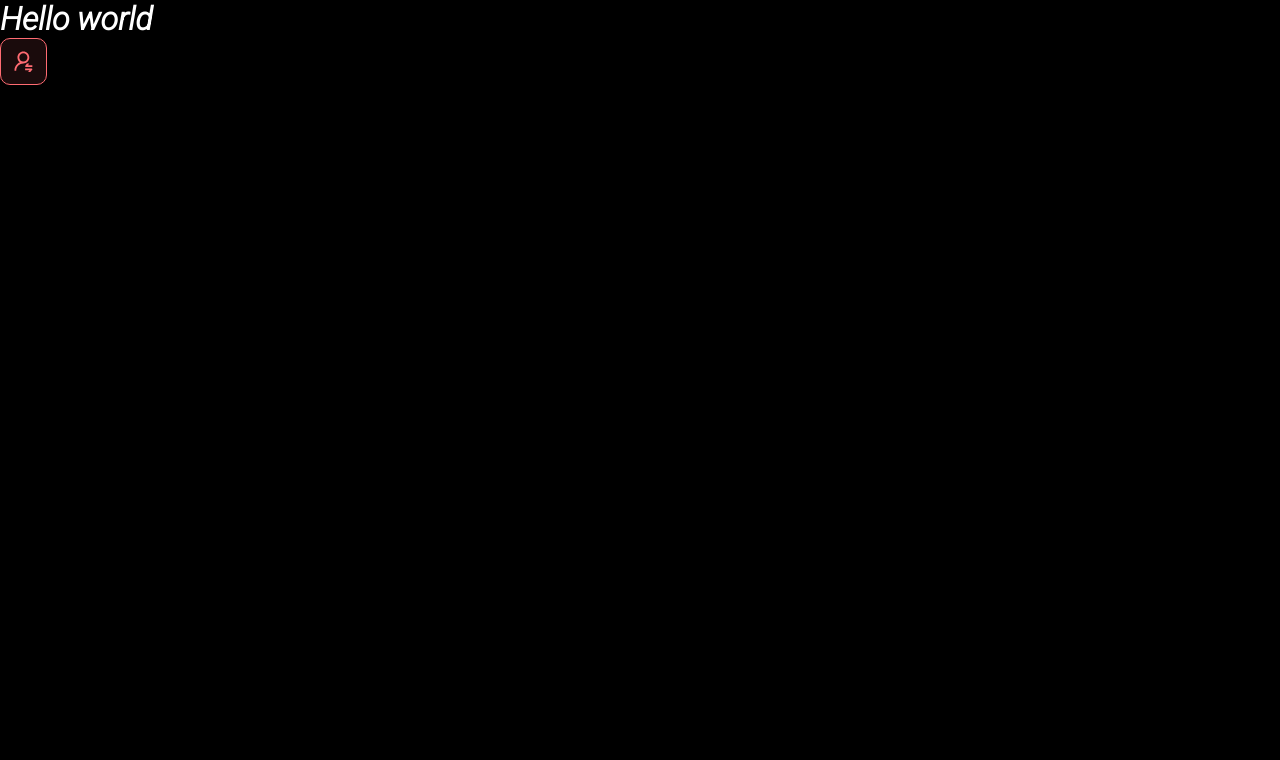
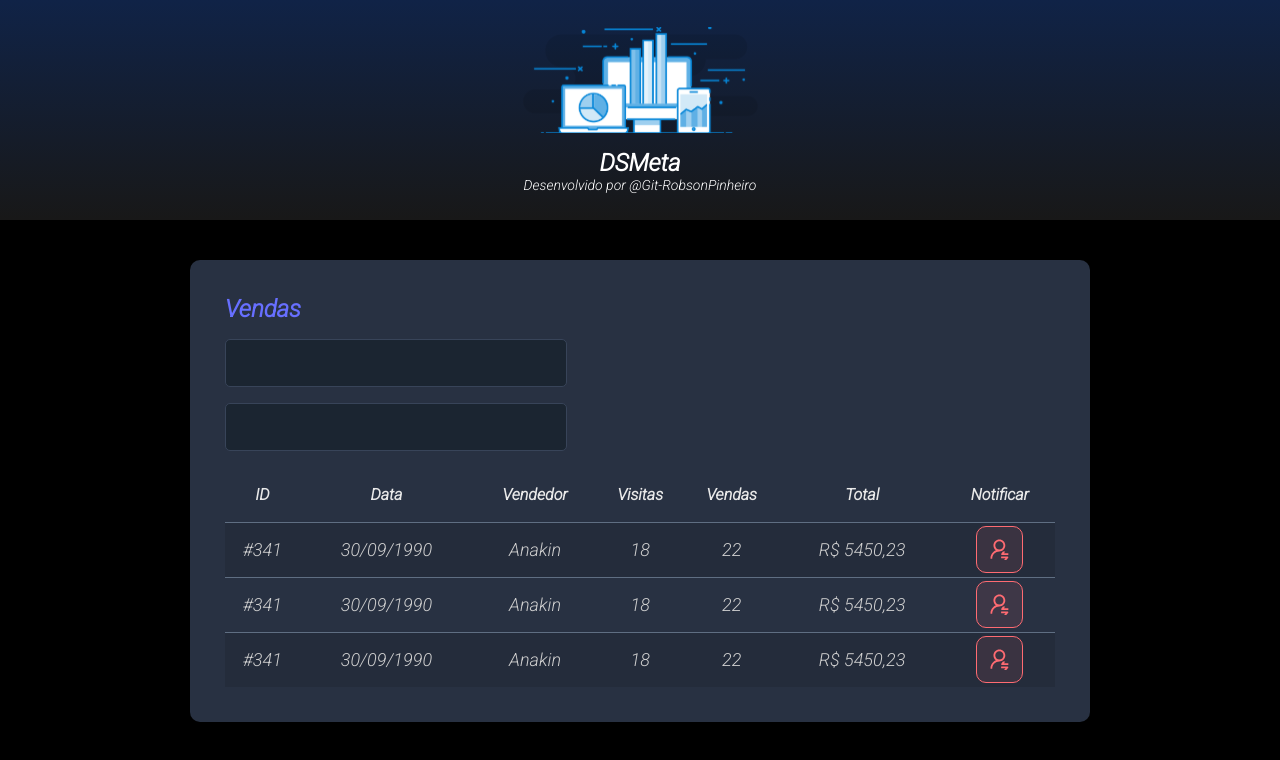
Before and after one commit to PinheiroR90/dsMetaProjeto, a React (Vite) app in the folder frontend/: page / in a window 1280 px wide. Shown: the top 760 px of the page. Built offline with nearby package versions, Linux system fonts and the light colour scheme.

Commit message:
Other components

```diff
--- a/frontend/src/App.tsx
+++ b/frontend/src/App.tsx
@@ -1,9 +1,22 @@
-import NotificationButton from "./components/NotificationButton"
+import Header from "./components/Header";
+import NotificationButton from "./components/NotificationButton";
+import SalesCard from "./components/SalesCard";
+
 function App() {
   return(
     <>
-    <h1>Hello world</h1>
-    <NotificationButton/>
+    <Header/>
+
+    <main>
+        <section id="sales">
+            <div className="dsmeta-container">
+              <SalesCard />
+
+
+            </div>
+
+        </section>
+    </main>
 
     </>
   )
--- /dev/null
+++ b/frontend/src/components/Header/index.tsx
@@ -0,0 +1,18 @@
+import logo from '../../assets/img/logo.svg';
+import "./style.css";
+function Header() {
+    return (
+
+        <header>
+            <div className="dsmeta-logo-container">
+                <img src={logo}/>
+                    <h1>DSMeta</h1>
+                    <p>Desenvolvido por <a href="https://github.com/PinheiroR90" target="_blank" rel="noopener noreferrer">@Git-RobsonPinheiro</a> </p>
+            </div>
+        </header>
+
+
+    )
+}
+
+export default Header;
--- /dev/null
+++ b/frontend/src/components/Header/style.css
@@ -0,0 +1,23 @@
+header{
+    background: linear-gradient(180deg, #102347 0%, #181818 100%);
+    height: 220px;
+    display: flex;
+    align-items: center;
+    justify-content: center;
+}
+.dsmeta-logo-container{
+    display: flex;
+    flex-direction: column;
+    align-items: center;
+}
+.dsmeta-logo-container img{
+   width: 235px;
+}
+.dsmeta-logo-container h1{
+    margin-top: 15px;
+    font-size: 24px;
+ }
+ .dsmeta-logo-container p{
+    font-size: 14px;
+    font-weight: 300;
+}
--- /dev/null
+++ b/frontend/src/components/SalesCard/index.tsx
@@ -0,0 +1,85 @@
+import NotificationButton from '../NotificationButton';
+import './style.css'
+function SalesCard() {
+    return (
+
+
+        <div className="dsmeta-card">
+            <h2 className="dsmeta-sales-title">Vendas</h2>
+            <div>
+                <div className="dsmeta-form-control-container">
+                    <input className="dsmeta-form-control" type="text" />
+                </div>
+                <div className="dsmeta-form-control-container">
+                    <input className="dsmeta-form-control" type="text" />
+                </div>
+            </div>
+
+            <div>
+                <table className="dsmeta-sales-table">
+                    <thead>
+                        <tr>
+                            <th className="show992">ID</th>
+                            <th className="show576">Data</th>
+                            <th>Vendedor</th>
+                            <th className="show992">Visitas</th>
+                            <th className="show992">Vendas</th>
+                            <th>Total</th>
+                            <th>Notificar</th>
+                        </tr>
+                    </thead>
+
+                    <tbody>
+                        <tr>
+                            <td className="show992">#341</td>
+                            <td className="show576">30/09/1990</td>
+                            <td>Anakin</td>
+                            <td className="show992">18</td>
+                            <td className="show992">22</td>
+                            <td>R$ 5450,23</td>
+                            <td>
+                                <div className="dsmeta-red-btn-container">
+
+                                    <NotificationButton/>
+                                </div>
+
+                            </td>
+                        </tr>
+                        <tr>
+                            <td className="show992">#341</td>
+                            <td className="show576">30/09/1990</td>
+                            <td>Anakin</td>
+                            <td className="show992">18</td>
+                            <td className="show992">22</td>
+                            <td>R$ 5450,23</td>
+                            <td>
+                                <div className="dsmeta-red-btn-container">
+                                <NotificationButton/>
+                                </div>
+
+                            </td>
+                        </tr>
+                        <tr>
+                            <td className="show992">#341</td>
+                            <td className="show576">30/09/1990</td>
+                            <td>Anakin</td>
+                            <td className="show992">18</td>
+                            <td className="show992">22</td>
+                            <td>R$ 5450,23</td>
+                            <td>
+                                <div className="dsmeta-red-btn-container">
+                                <NotificationButton/>
+                                </div>
+
+                            </td>
+                        </tr>
+                    </tbody>
+                </table>
+            </div>
+
+        </div>
+
+    )
+}
+
+export default SalesCard;
--- /dev/null
+++ b/frontend/src/components/SalesCard/style.css
@@ -0,0 +1,83 @@
+.dsmeta-card{
+    background-color:#283142;
+    border-radius: 10px;
+    padding: 30px 10px;
+}
+
+.dsmeta-sales-title{
+    color:#676FFF;
+    font-size: 24px;
+    margin-bottom: 16px;
+}
+.dsmeta-form-control-container{
+    margin-bottom: 16px;
+    max-width: 300px;
+}
+.dsmeta-form-control{
+    height: 46px;
+    background-color: #1B2531;
+    border: 1px solid #384459;
+    color: #9AAABE;
+    border-radius: 5px;
+    width: 100%;
+    padding: 0 20px;
+    font-size: 18px;
+}
+.dsmeta-sales-table{
+    width: 100%;
+    border-spacing: 0;
+    border-collapse: collapse;
+}
+.dsmeta-sales-table thead{
+    height: 55px;
+    font-size: 16px;
+    color: #E9E9E9;
+    font-weight: 700;
+}
+.dsmeta-sales-table tbody{
+      font-size: 14px;
+      font-weight: 400;
+      color: #CFCFCF;
+      text-align: center;
+}
+.dsmeta-sales-table tbody tr{
+    height: 74px;
+    border-top: 1px solid #5F6E82;
+}
+.dsmeta-sales-table tbody tr:hover > td{
+     background-color: #384459;
+}
+.dsmeta-sales-table tbody tr:nth-child(odd){
+    background-color: #242C3B;
+}
+.dsmeta-red-btn-container{
+    display: flex;
+    justify-content: center;
+}
+
+.show992{
+    display: none;
+}
+.show576{
+    display: none;
+}
+@media (min-width: 576px){
+    .show576{
+        display: table-cell;
+    }
+    .dsmeta-card{
+        padding: 35px;
+    }
+    .dsmeta-sales-table tbody tr{
+        height: 55px;
+    }
+    .dsmeta-sales-table tbody{
+        font-size: 18px;
+    }
+
+}
+@media (min-width: 992px){
+    .show992{
+        display: table-cell;
+    }
+}
--- a/frontend/src/index.css
+++ b/frontend/src/index.css
@@ -12,3 +12,26 @@
     color: unset;
     text-decoration: none;
 }
+.dsmeta-container{
+    width: 100%;
+    max-width: 900px;
+    margin: 0 auto;
+}
+
+#sales{
+    padding: 40px 10px;
+}
+.dsmeta-red-btn{
+    height: 45px;
+    width: 45px;
+    background: rgba(255, 107, 114, 0.1);
+    border: 1px solid #FF6B72;
+    border-radius: 10px;
+    display: flex;
+    align-items: center;
+    justify-content: center;
+    cursor: pointer;
+}
+.dsmeta-red-btn img{
+    width: 19px;
+}
```
Also changed, not shown: frontend/src/assets/img/logo.svg (added), frontend/src/components/NotificationButton/style.css (line endings or trailing spaces).
